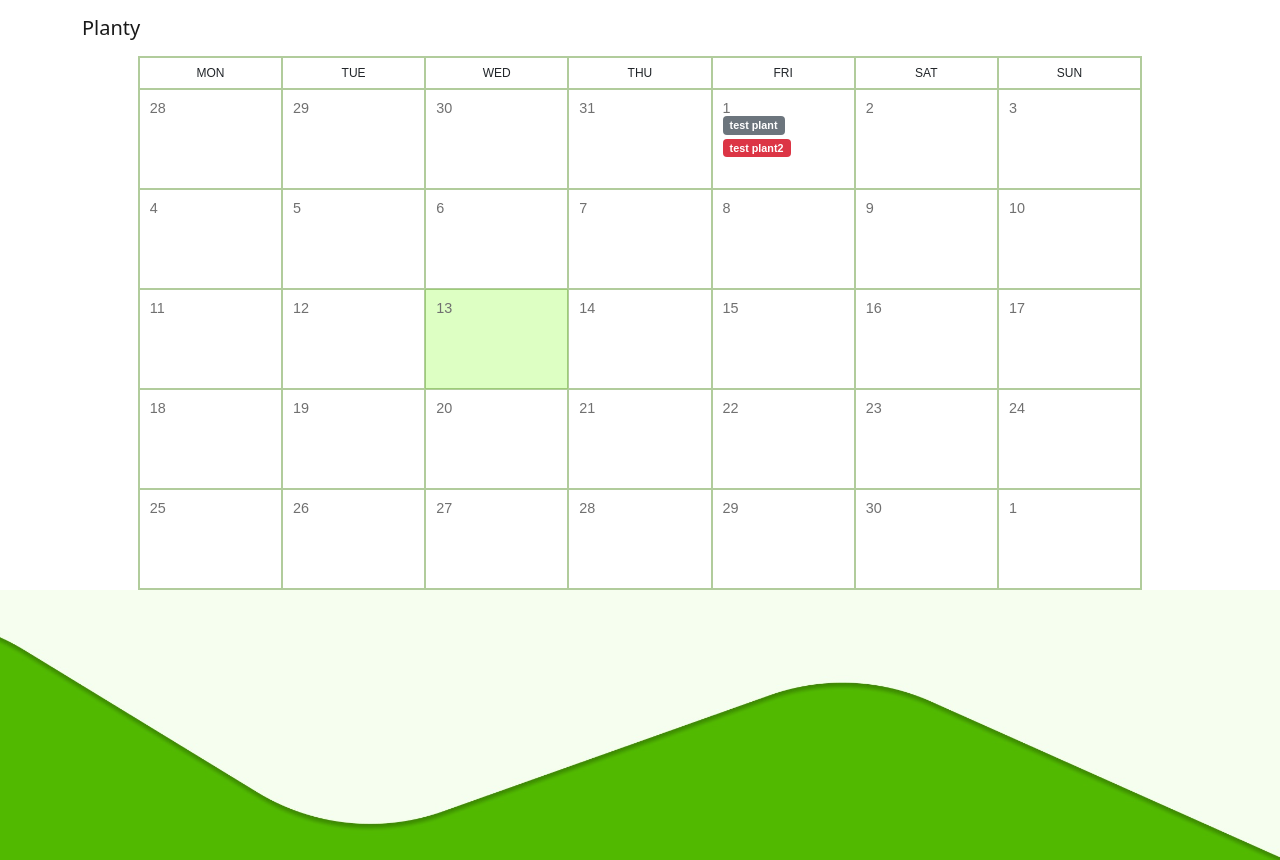
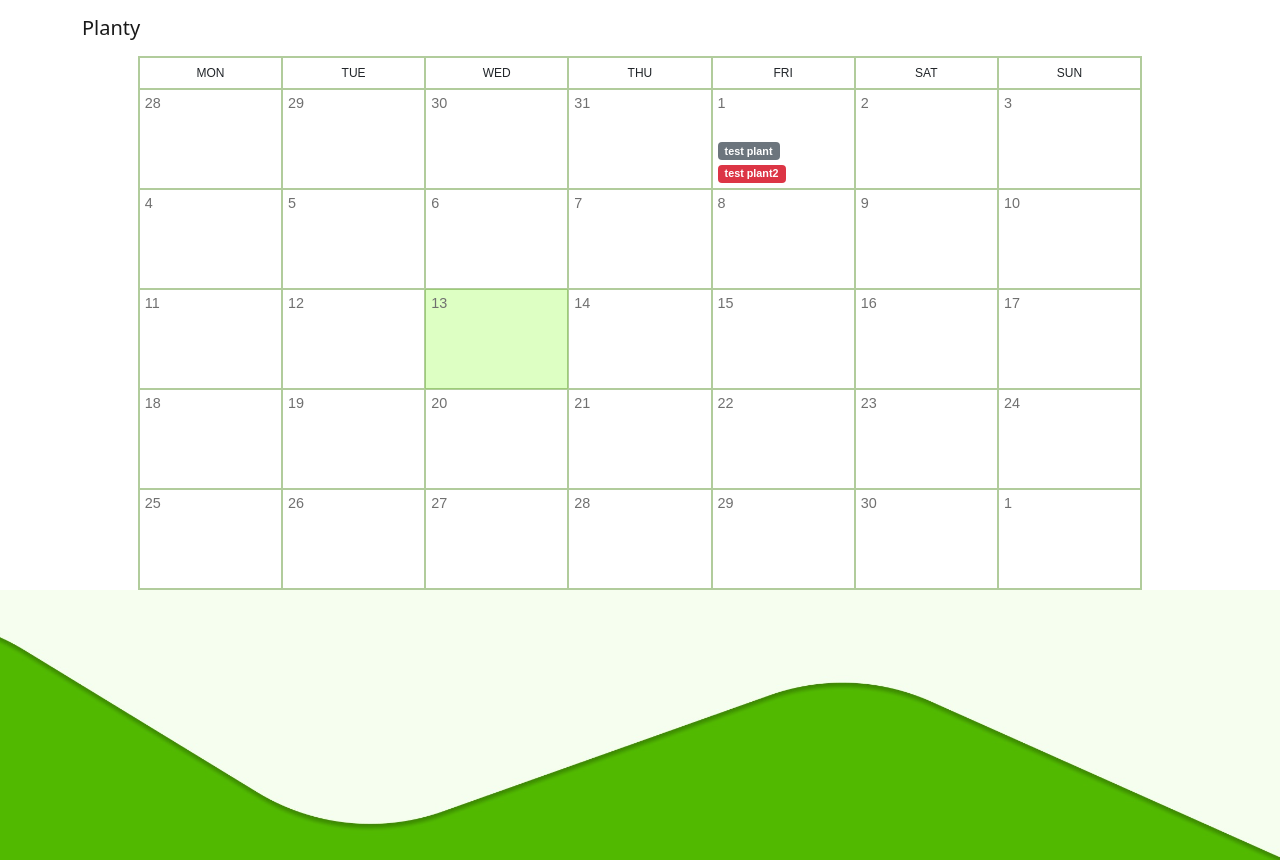
Before and after one commit to Goader/planty, a React (Create React App) app in the folder frontend/: page / in a window 1280 px wide. Shown: the top 860 px of the page. Built offline with nearby package versions, Linux system fonts and the light colour scheme.

Commit message:
align tile content

```diff
--- a/frontend/src/views/CalendarView.css
+++ b/frontend/src/views/CalendarView.css
@@ -12,8 +12,11 @@
     text-align: left;
     color: #707070;
     font-size: 0.9em;
-    padding: 10px;
+    padding: 5px;
     overflow: auto;
+    display: flex;
+    flex-direction: column;
+    justify-content: space-between;
 }
 
 .react-calendar, .react-calendar button, .react-calendar__month-view__weekdays__weekday {
@@ -21,8 +24,6 @@
 }
 
 .planty-calendar-events {
-    height: 100%;
-    padding-bottom: 20px;
 }
 
 .react-calendar__month-view__weekdays__weekday abbr {
```
